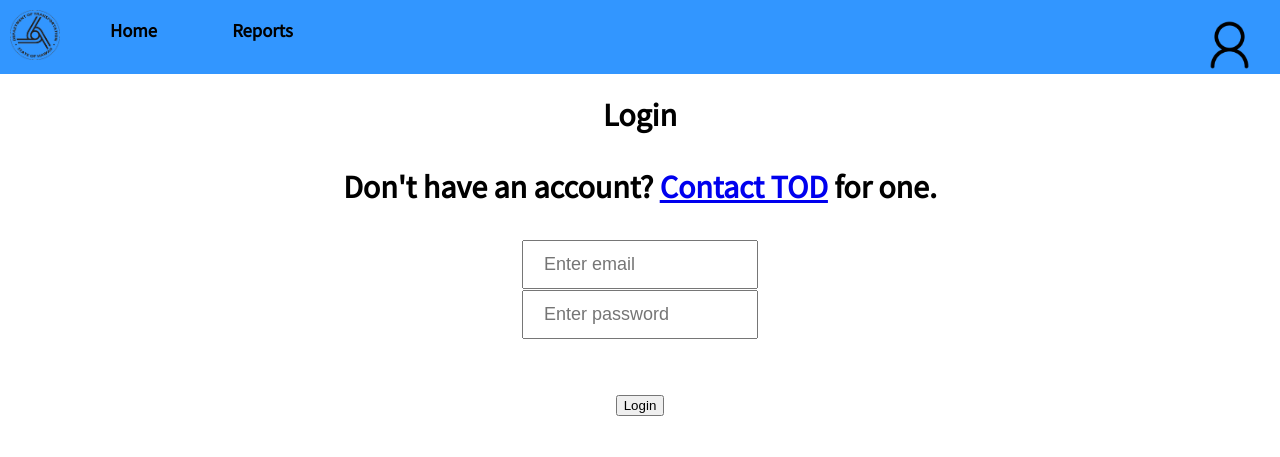
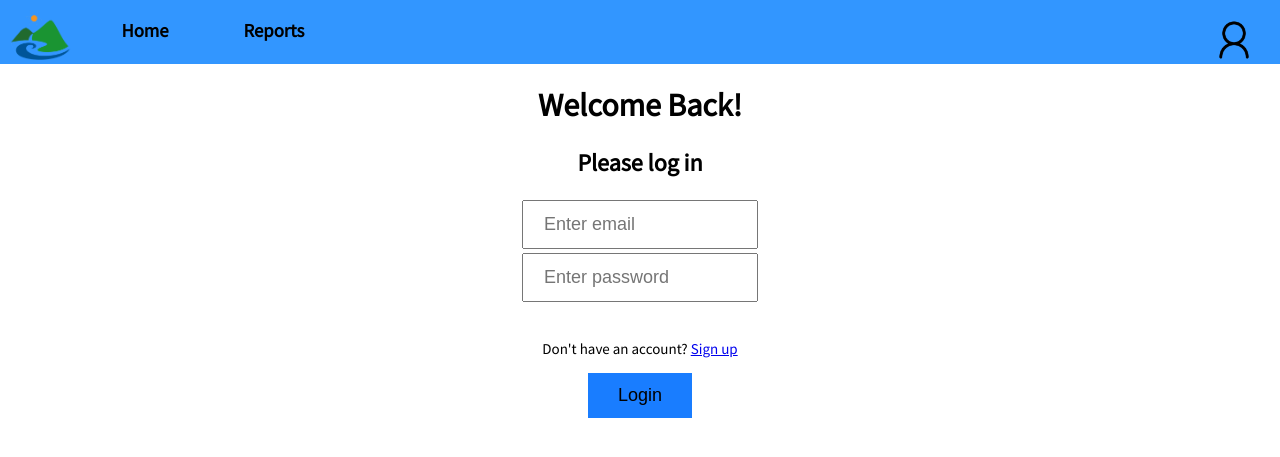
Before and after one commit to nooyh/MeneDevs, a Node server app: page /login in a window 1280 px wide. Shown: the top 457 px of the page. Run offline with Node 20, Linux system fonts and the light colour scheme; some libraries are stand-ins or nearby versions.

Commit message:
Added nav bar, and changed style

```diff
--- a/app.js
+++ b/app.js
@@ -19,7 +19,7 @@ const app = express();
 // view engine setup
 app.set('views', path.join(__dirname, 'views'));
 app.set('view engine', 'ejs');
-
+app.use(express.static('public'));
 app.use(logger('dev'));
 app.use(express.json());
 app.use(express.urlencoded({ extended: false }));
--- a/public/stylesheets/style.css
+++ b/public/stylesheets/style.css
@@ -25,14 +25,30 @@ body {
   align-items: center;
 }
 
+#signup-container {
+    font-size:15px;
+}
+
 input {
   width: 15%;
   padding: 12px 20px;
   font-size:18px;
+  margin:2px;
 }
 input:focus {
   outline: none;
   border: 3px solid #555;
+}
+
+button {
+    font-size: 18px;
+    padding: 12px 30px;
+    background-color: rgb(25, 125, 255);
+    border-style:none;
+}
+
+button:hover {
+    background-color:rgb(20, 120, 255)
 }
 
 /*-----Navigation Bar Styling-----*/
--- a/views/login.ejs
+++ b/views/login.ejs
@@ -4,7 +4,7 @@
     <meta charset="UTF-8" />
     <meta http-equiv="X-UA-Compatible" content="IE=edge" />
     <meta name="viewport" content="width=device-width, initial-scale=1.0" />
-    <title>Document</title>
+    <title>Log in</title>
     <link rel="stylesheet" href="/stylesheets/style.css" />
   </head>
 
@@ -12,7 +12,7 @@
     <!-----Navigation Bar----->
     <section id="navBar">
       <div id="bar">
-        <img id="hidotLogo" height="50px" src="../public/images/output-onlinepngtools.png" />
+        <img id="hidotLogo" height="50px" src="/images/logo.jpg" />
 
         <div class="content">
           <h3>Home</h3>
@@ -25,25 +25,17 @@
         <div id="account">
           <img
             id="accountLogo"
-            src="../public/images/account-logo.png"
-            height="50px"
+            src="/images/account-logo.jpg"
+            height="40px"
             style="padding-top: 20px"
           />
         </div>
       </div>
     </section>
-    <h1>
-      Login
-      <p>
-        Don't have an account?
-        <a
-          href="https://www.youtube.com/watch?v=dQw4w9WgXcQ"
-          target="_blank"
-          rel="noopener noreferrer"
-          >Contact TOD</a
-        >
-        for one.
-      </p>
+
+    <main>
+      <h1>Welcome Back!</h1>
+      <h2>Please log in</h2>
       <form action="/login" method="post">
         <input type="text" placeholder="Enter email" name="email" /><br />
         <input
@@ -51,8 +43,20 @@
           placeholder="Enter password"
           name="pass"
         /><br /><br />
+        <div id="signup-container">
+          <p>
+            Don't have an account?
+            <a
+              href="https://www.youtube.com/watch?v=dQw4w9WgXcQ"
+              target="_blank"
+              rel="noopener noreferrer"
+              >Sign up</a
+            >
+          </p>
+        </div>
+
         <button type="submit">Login</button>
       </form>
-    </h1>
+    </main>
   </body>
 </html>
```
Also changed, not shown: public/images/account-logo.jpg (renamed from public/images/account-logo.png), public/images/add-button.jpg (renamed from public/images/add-button.png), public/images/logo.jpg (added), public/images/output-onlinepngtools.png (deleted).
